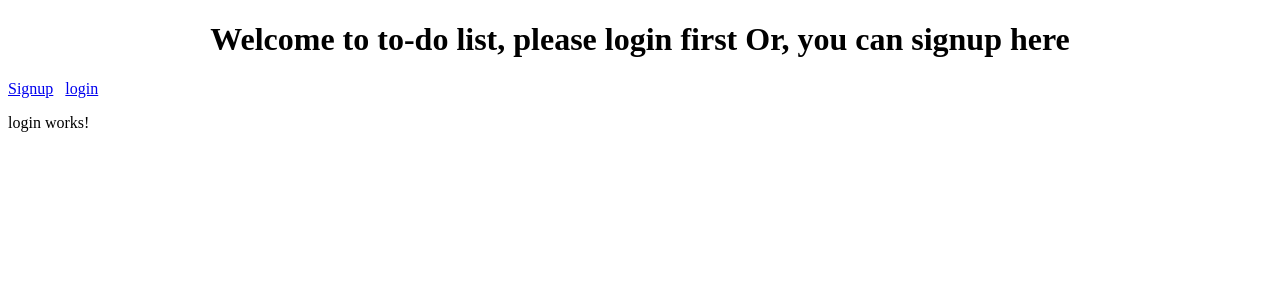
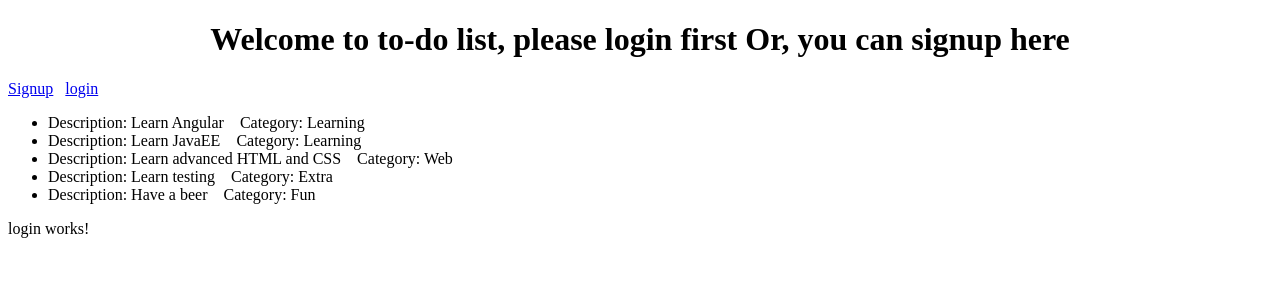
Before and after one commit to RayQinruiWang/SelfLearning, an Angular app in the folder TestSpace/Angular/todoList/: page / in a window 1280 px wide. Shown: the top 300 px of the page. Built offline with nearby package versions, Linux system fonts and the light colour scheme; no server answers.

Commit message:
Able to read and parse local JSON file, looking to parse bigger JSON

```diff
--- a/TestSpace/Angular/todoList/src/app/app.component.html
+++ b/TestSpace/Angular/todoList/src/app/app.component.html
@@ -5,12 +5,14 @@
     Or, you can signup here
   </h1>
 </div>
-<p>{{todos}}</p>
 <nav>
   <a routerLink="/signup" routerLinkActive="active">Signup</a>&nbsp;&nbsp;
   <a routerLink="/login" routerLinkActive="active">login</a>
 </nav>
   <ul>
-    <li *ngFor = "let todo of todos"></li>
+    <li *ngFor = "let todo of todos">
+      Description:  {{todo.description}}
+      &nbsp;&nbsp;
+      Category: {{todo.category}}</li>
   </ul>
 <router-outlet></router-outlet>
--- a/TestSpace/Angular/todoList/src/app/todo.service.ts
+++ b/TestSpace/Angular/todoList/src/app/todo.service.ts
@@ -10,13 +10,15 @@ export class TodoService {
 //            {"description":"JSON", "category": "tool"},
 //            {"description":"RESTful", "category": "API"}];
 
+  // Will fail, same origin not allowed
   private _url: string = "http://localhost:8080/JavaAPI/rest/gettodo?owner=Ray"
+  private _testPath: string = "/assets/data/todos.json";
   constructor(private http : HttpClient) { }
 
   getTodo(){
     // This has to come from a RESTful API call
-    // This returns a observable
-    return this.http.get<Itodo>(this._url);
+    // This returns a observable, has to be force converted into object
+    return this.http.get<Itodo>(this._testPath);
   }
 
 
--- a/TestSpace/Angular/todoList/src/app/todo.ts
+++ b/TestSpace/Angular/todoList/src/app/todo.ts
@@ -1,4 +1,6 @@
+//force conversion of observable
+
 export interface Itodo{
-    owner: string,
-    todos
+    description: string,
+    category: string
 }
--- /dev/null
+++ b/TestSpace/Angular/todoList/src/assets/data/todos.json
@@ -0,0 +1,7 @@
+[
+    {"description":"Learn Angular","category":"Learning"},
+    {"description":"Learn JavaEE","category":"Learning"},
+    {"description":"Learn advanced HTML and CSS","category":"Web"},
+    {"description":"Learn testing","category":"Extra"},
+    {"description":"Have a beer","category":"Fun"}
+]
```
